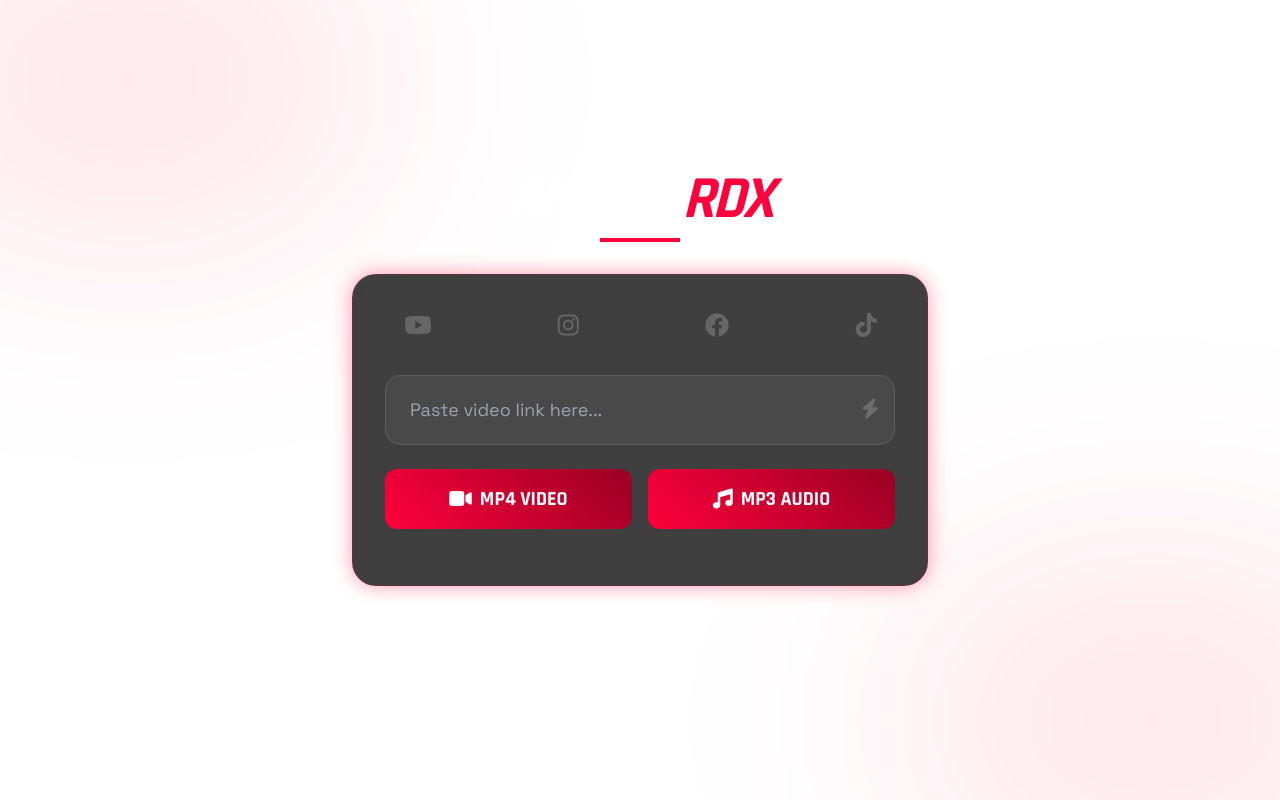
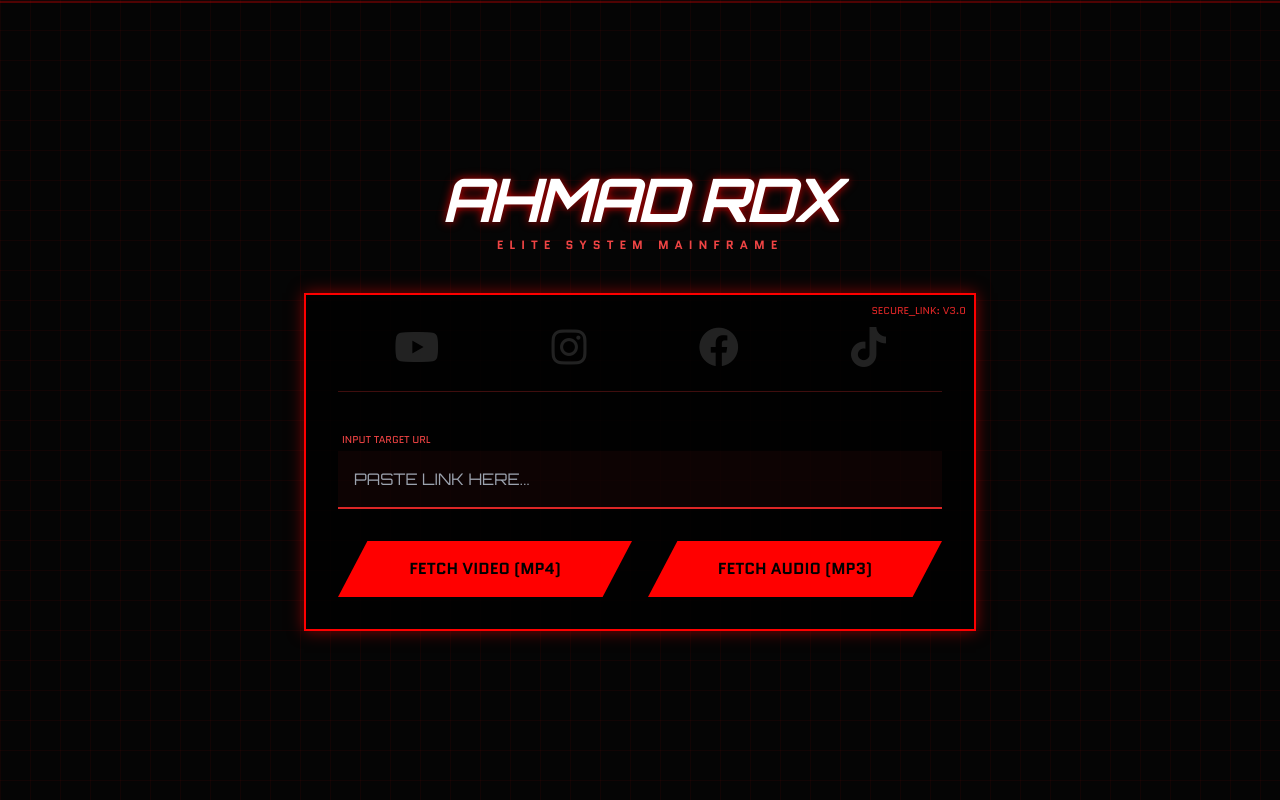
Before and after one commit to Ahmad030687/Video-downloader, a plain HTML site: page index.html in a window 1280 px wide. Drawn offline with nearby package versions, Linux system fonts and the light colour scheme.

Commit message:
Update index.html

```diff
--- a/index.html
+++ b/index.html
@@ -3,194 +3,155 @@
 <head>
     <meta charset="UTF-8">
     <meta name="viewport" content="width=device-width, initial-scale=1.0">
-    <title>AHMAD RDX | Multi Downloader</title>
-    <link href="https://fonts.googleapis.com/css2?family=Rajdhani:wght@600;700&family=Space+Grotesk:wght@400;500;700&display=swap" rel="stylesheet">
+    <title>AHMAD RDX | THE GODFATHER DOWNLOADER</title>
     <script src="https://cdn.tailwindcss.com"></script>
+    <link href="https://fonts.googleapis.com/css2?family=Orbitron:wght@400;700&family=Quantico:wght@400;700&display=swap" rel="stylesheet">
     <link rel="stylesheet" href="https://cdnjs.cloudflare.com/ajax/libs/font-awesome/6.4.0/css/all.min.css">
+    <style>
+        :root { --rdx-red: #ff0000; --rdx-black: #050505; }
+        body {
+            background-color: var(--rdx-black);
+            color: white;
+            font-family: 'Quantico', sans-serif;
+            background-image: linear-gradient(rgba(255, 0, 0, 0.05) 1px, transparent 1px), linear-gradient(90deg, rgba(255, 0, 0, 0.05) 1px, transparent 1px);
+            background-size: 30px 30px;
+        }
+        .font-cyber { font-family: 'Orbitron', sans-serif; }
+        .rdx-border { border: 2px solid var(--rdx-red); box-shadow: 0 0 15px rgba(255, 0, 0, 0.5); }
+        .glow-text { text-shadow: 0 0 10px rgba(255, 0, 0, 0.8); }
 
-    <script>
-        tailwind.config = {
-            theme: {
-                extend: {
-                    colors: { rdxRed: '#ff003c', darkBg: '#080808' },
-                    fontFamily: { brand: ['Rajdhani', 'sans-serif'], body: ['Space Grotesk', 'sans-serif'] }
-                }
-            }
+        .platform-icon { font-size: 2.5rem; color: #222; transition: 0.5s; filter: drop-shadow(0 0 0px transparent); }
+        .active-yt { color: #ff0000; filter: drop-shadow(0 0 10px #ff0000); transform: scale(1.2); }
+        .active-ig { color: #e1306c; filter: drop-shadow(0 0 10px #e1306c); transform: scale(1.2); }
+        .active-fb { color: #1877f2; filter: drop-shadow(0 0 10px #1877f2); transform: scale(1.2); }
+        .active-tt { color: #ffffff; filter: drop-shadow(0 0 10px #ffffff); transform: scale(1.2); }
+
+        .btn-rdx {
+            background: var(--rdx-red);
+            clip-path: polygon(10% 0, 100% 0, 90% 100%, 0% 100%);
+            transition: 0.3s;
+            text-transform: uppercase;
+            font-weight: bold;
         }
-    </script>
+        .btn-rdx:hover { background: #cc0000; letter-spacing: 2px; box-shadow: 0 0 20px #ff0000; }
 
-    <style>
-        body { background: var(--darkBg); color: white; font-family: 'Space Grotesk', sans-serif; overflow-x: hidden; }
-        .rdx-card { background: rgba(15, 15, 15, 0.8); backdrop-filter: blur(20px); border: 1px solid rgba(255, 0, 61, 0.2); }
-        .glow-red { box-shadow: 0 0 20px rgba(255, 0, 60, 0.4); }
-
-        /* Auto-Highlight Logic */
-        .platform-icon { transition: all 0.4s cubic-bezier(0.175, 0.885, 0.32, 1.275); opacity: 0.2; transform: scale(0.8); }
-        .platform-active { opacity: 1 !important; transform: scale(1.25) !important; color: #ff003c !important; text-shadow: 0 0 15px #ff003c; }
-
-        .loader { width: 48px; height: 48px; border: 5px solid #FFF; border-bottom-color: #ff003c; border-radius: 50%; display: inline-block; animation: rotation 1s linear infinite; }
-        @keyframes rotation { 0% { transform: rotate(0deg) } 100% { transform: rotate(360deg) } }
-
-        .rdx-btn { background: linear-gradient(45deg, #ff003c, #990024); transition: 0.3s; }
-        .rdx-btn:hover { transform: translateY(-3px); box-shadow: 0 10px 20px rgba(255, 0, 60, 0.4); }
+        @keyframes scanline { 0% { transform: translateY(-100%); } 100% { transform: translateY(100%); } }
+        .scanner { position: absolute; top: 0; left: 0; width: 100%; height: 2px; background: var(--rdx-red); animation: scanline 3s linear infinite; opacity: 0.3; }
     </style>
 </head>
-<body class="min-h-screen flex items-center justify-center p-4">
+<body class="min-h-screen flex items-center justify-center p-4 overflow-hidden">
+    <div class="scanner"></div>
 
-    <div class="fixed top-[-10%] left-[-10%] w-[40%] h-[40%] bg-rdxRed/10 blur-[120px] rounded-full"></div>
-    <div class="fixed bottom-[-10%] right-[-10%] w-[40%] h-[40%] bg-rdxRed/10 blur-[120px] rounded-full"></div>
-
-    <div class="w-full max-w-xl z-10">
-        <div class="text-center mb-8">
-            <h1 class="font-brand text-6xl font-bold tracking-tighter uppercase italic">
-                AHMAD <span class="text-rdxRed">RDX</span>
+    <div class="w-full max-w-2xl relative">
+        <div class="text-center mb-10">
+            <h1 class="font-cyber text-6xl font-extrabold tracking-tighter glow-text italic">
+                AHMAD <span class="text-white">RDX</span>
             </h1>
-            <div class="h-1 w-20 bg-rdxRed mx-auto mt-2"></div>
+            <p class="text-red-500 tracking-[0.5em] text-xs font-bold uppercase mt-2">Elite System Mainframe</p>
         </div>
 
-        <div class="rdx-card rounded-3xl p-8 glow-red">
-            <div class="flex justify-between mb-8 px-4">
-                <i id="icon-yt" class="fa-brands fa-youtube text-3xl platform-icon"></i>
-                <i id="icon-ig" class="fa-brands fa-instagram text-3xl platform-icon"></i>
-                <i id="icon-fb" class="fa-brands fa-facebook text-3xl platform-icon"></i>
-                <i id="icon-tt" class="fa-brands fa-tiktok text-3xl platform-icon"></i>
+        <div class="bg-black/80 rdx-border rounded-none p-8 relative overflow-hidden">
+            <div class="absolute top-0 right-0 p-2 text-[10px] text-red-600">SECURE_LINK: V3.0</div>
+
+            <div class="flex justify-around mb-10 border-b border-red-900/50 pb-6">
+                <i id="icon-youtube" class="fa-brands fa-youtube platform-icon"></i>
+                <i id="icon-instagram" class="fa-brands fa-instagram platform-icon"></i>
+                <i id="icon-facebook" class="fa-brands fa-facebook platform-icon"></i>
+                <i id="icon-tiktok" class="fa-brands fa-tiktok platform-icon"></i>
             </div>
 
-            <div class="relative group mb-6">
-                <input type="text" id="urlInput" oninput="detectPlatform()"
-                       placeholder="Paste video link here..."
-                       class="w-full bg-white/5 border border-white/10 rounded-2xl py-5 px-6 focus:border-rdxRed focus:outline-none transition-all text-lg">
-                <div class="absolute right-4 top-5 text-white/20 group-focus-within:text-rdxRed transition">
-                    <i class="fa-solid fa-bolt text-xl"></i>
-                </div>
+            <div class="mb-8 relative">
+                <label class="block text-red-500 text-[10px] uppercase mb-1 ml-1">Input Target URL</label>
+                <input type="text" id="urlInput" oninput="autoDetect()"
+                    placeholder="PASTE LINK HERE..."
+                    class="w-full bg-red-900/10 border-b-2 border-red-600 p-4 outline-none text-white font-cyber focus:bg-red-900/20 transition">
             </div>
 
-            <div class="grid grid-cols-2 gap-4 mb-6">
-                <button onclick="startDownload('mp4')" class="rdx-btn py-4 rounded-xl font-brand text-xl font-bold flex items-center justify-center gap-2">
-                    <i class="fa-solid fa-video"></i> MP4 VIDEO
-                </button>
-                <button onclick="startDownload('mp3')" class="rdx-btn py-4 rounded-xl font-brand text-xl font-bold flex items-center justify-center gap-2">
-                    <i class="fa-solid fa-music"></i> MP3 AUDIO
-                </button>
+            <div class="grid grid-cols-1 sm:grid-cols-2 gap-4">
+                <button onclick="handleDownload('Mp4')" class="btn-rdx py-4 text-black">Fetch Video (MP4)</button>
+                <button onclick="handleDownload('Mp3')" class="btn-rdx py-4 text-black">Fetch Audio (MP3)</button>
             </div>
 
-            <div id="statusArea" class="hidden text-center py-6 border-t border-white/10 mt-4 animate-fade-in">
-                <div id="loaderDisplay" class="hidden">
-                    <span class="loader"></span>
-                    <p class="mt-4 font-brand tracking-widest animate-pulse">RDX EXTRACTING DATA...</p>
+            <div id="statusBox" class="mt-8 hidden border-t border-red-900 pt-6">
+                <div id="loading" class="text-center">
+                    <div class="inline-block w-8 h-8 border-4 border-red-600 border-t-transparent rounded-full animate-spin"></div>
+                    <p class="mt-2 text-red-500 animate-pulse font-cyber text-sm">BYPASSING FIREWALLS...</p>
                 </div>
-
-                <div id="resultDisplay" class="hidden">
-                    <div class="bg-green-500/10 border border-green-500/30 p-4 rounded-xl">
-                        <p id="videoTitle" class="text-sm font-medium mb-3 truncate px-2"></p>
-                        <a id="finalDownloadBtn" href="#" target="_blank"
-                           class="inline-block w-full bg-white text-black font-bold py-3 rounded-lg hover:bg-rdxRed hover:text-white transition">
-                            <i class="fa-solid fa-download mr-2"></i> CLICK TO DOWNLOAD
-                        </a>
-                    </div>
-                </div>
-
-                <div id="errorDisplay" class="hidden">
-                    <div class="bg-rdxRed/10 border border-rdxRed/30 p-4 rounded-xl text-rdxRed">
-                        <i class="fa-solid fa-circle-exclamation text-2xl mb-2"></i>
-                        <p id="errorText">API Error: Failed to fetch</p>
+                <div id="result" class="hidden">
+                    <div class="bg-red-600 p-1">
+                        <div class="bg-black p-4 text-center">
+                            <p id="resTitle" class="text-xs truncate mb-4 text-red-500"></p>
+                            <a id="dlBtn" href="#" target="_blank" class="block w-full border border-red-600 py-2 hover:bg-red-600 hover:text-white transition uppercase text-sm font-bold">Initialize Download</a>
+                        </div>
                     </div>
                 </div>
             </div>
         </div>
-
-        <p class="text-center mt-6 text-white/30 font-brand tracking-[5px] text-sm uppercase">Premium RDX Edition v3.0</p>
     </div>
 
     <script>
-        const ANA_KEY = 'freeApikey';
-        const KOJA_KEY = 'Koja-5d5acdde3e2ab95585d4ebc888684266';
+        const API_ANABOT = "https://anabot.my.id/api/download/";
+        const API_YT = "https://kojaxd-api.vercel.app/downloader/ytmp4";
+        const KEY_ANA = "freeApikey";
+        const KEY_KOJA = "Koja-5d5acdde3e2ab95585d4ebc888684266";
 
-        // CORS Proxy to bypass "Failed to Fetch"
-        const PROXY = "https://api.allorigins.win/raw?url=";
+        function autoDetect() {
+            const url = document.getElementById('urlInput').value.toLowerCase();
+            const icons = ['youtube', 'instagram', 'facebook', 'tiktok'];
+            icons.forEach(i => document.getElementById('icon-'+i).className = `fa-brands fa-${i} platform-icon`);
 
-        function detectPlatform() {
-            const url = document.getElementById('urlInput').value.toLowerCase();
-            document.querySelectorAll('.platform-icon').forEach(i => i.classList.remove('platform-active'));
-
-            if (url.includes('youtube.com') || url.includes('youtu.be')) {
-                document.getElementById('icon-yt').classList.add('platform-active');
-                return 'youtube';
-            } else if (url.includes('instagram.com')) {
-                document.getElementById('icon-ig').classList.add('platform-active');
-                return 'instagram';
-            } else if (url.includes('facebook.com') || url.includes('fb.watch')) {
-                document.getElementById('icon-fb').classList.add('platform-active');
-                return 'facebook';
-            } else if (url.includes('tiktok.com')) {
-                document.getElementById('icon-tt').classList.add('platform-active');
-                return 'tiktok';
-            }
-            return null;
+            if (url.includes('youtu')) document.getElementById('icon-youtube').classList.add('active-yt');
+            else if (url.includes('instagram')) document.getElementById('icon-instagram').classList.add('active-ig');
+            else if (url.includes('facebook') || url.includes('fb.watch')) document.getElementById('icon-facebook').classList.add('active-fb');
+            else if (url.includes('tiktok')) document.getElementById('icon-tiktok').classList.add('active-tt');
         }
 
-        async function startDownload(format) {
+        async function handleDownload(format) {
             const url = document.getElementById('urlInput').value;
-            const platform = detectPlatform();
+            if(!url) return alert("NO URL DETECTED!");
 
-            if (!url || !platform) {
-                alert("Please paste a valid Social Media link!");
-                return;
-            }
+            const sb = document.getElementById('statusBox');
+            const ld = document.getElementById('loading');
+            const rs = document.getElementById('result');
 
-            // UI Reset
-            const statusArea = document.getElementById('statusArea');
-            const loaderDisplay = document.getElementById('loaderDisplay');
-            const resultDisplay = document.getElementById('resultDisplay');
-            const errorDisplay = document.getElementById('errorDisplay');
-
-            statusArea.classList.remove('hidden');
-            loaderDisplay.classList.remove('hidden');
-            resultDisplay.classList.add('hidden');
-            errorDisplay.classList.add('hidden');
+            sb.classList.remove('hidden');
+            ld.classList.remove('hidden');
+            rs.classList.add('hidden');
 
             try {
-                let apiEndpoint = "";
-                if (platform === 'youtube') {
-                    // Koja API for YouTube
-                    const type = format === 'mp3' ? 'Mp3' : 'Mp4';
-                    apiEndpoint = `https://kojaxd-api.vercel.app/downloader/ytmp4?apikey=${KOJA_KEY}&url=${encodeURIComponent(url)}&format=${type}`;
+                let finalUrl = "";
+                if(url.includes('youtu')) {
+                    finalUrl = `${API_YT}?apikey=${KEY_KOJA}&url=${encodeURIComponent(url)}&format=${format}`;
                 } else {
-                    // Anabot for others
-                    apiEndpoint = `https://anabot.my.id/api/download/${platform}?url=${encodeURIComponent(url)}&apikey=${ANA_KEY}`;
+                    let platform = url.includes('instagram') ? 'instagram' : url.includes('facebook') ? 'facebook' : 'tiktok';
+                    finalUrl = `${API_ANABOT}${platform}?url=${encodeURIComponent(url)}&apikey=${KEY_ANA}`;
                 }
 
-                // Call through Proxy to avoid CORS error
-                const response = await fetch(apiEndpoint);
-                const result = await response.json();
+                const resp = await fetch(finalUrl);
+                const json = await resp.json();
 
-                if (result.success || (result.status === 200) || result.result) {
-                    let downloadUrl = "";
-                    let title = "RDX_Video_File";
+                let dlLink = "";
+                let title = "RDX_SYSTEM_FILE";
 
-                    if (platform === 'youtube') {
-                        downloadUrl = result.data.download;
-                        title = result.data.title;
-                    } else {
-                        const resData = result.result || result.data;
-                        downloadUrl = resData.video_no_watermark || resData.video || resData.url || (Array.isArray(resData) ? resData[0].url : resData);
-                        title = resData.title || resData.desc || "AHMAD RDX Download";
-                    }
-
-                    document.getElementById('videoTitle').innerText = title;
-                    document.getElementById('finalDownloadBtn').href = downloadUrl;
-
-                    loaderDisplay.classList.add('hidden');
-                    resultDisplay.classList.remove('hidden');
+                if(url.includes('youtu')) {
+                    dlLink = json.data.download;
+                    title = json.data.title;
                 } else {
-                    throw new Error("API could not find the video.");
+                    const d = json.result || json.data;
+                    dlLink = d.video_no_watermark || d.video || d.url || (Array.isArray(d) ? d[0].url : d);
+                    title = d.title || d.desc || "RDX_MEDIA";
                 }
 
-            } catch (err) {
-                loaderDisplay.classList.add('hidden');
-                errorDisplay.classList.remove('hidden');
-                document.getElementById('errorText').innerText = "RDX Error: Server Busy or Invalid Link";
-                console.error(err);
+                if(!dlLink) throw new Error();
+
+                document.getElementById('resTitle').innerText = title;
+                document.getElementById('dlBtn').href = dlLink;
+                ld.classList.add('hidden');
+                rs.classList.remove('hidden');
+
+            } catch (e) {
+                alert("SYSTEM ERROR: API REJECTED REQUEST");
+                sb.classList.add('hidden');
             }
         }
     </script>
```
